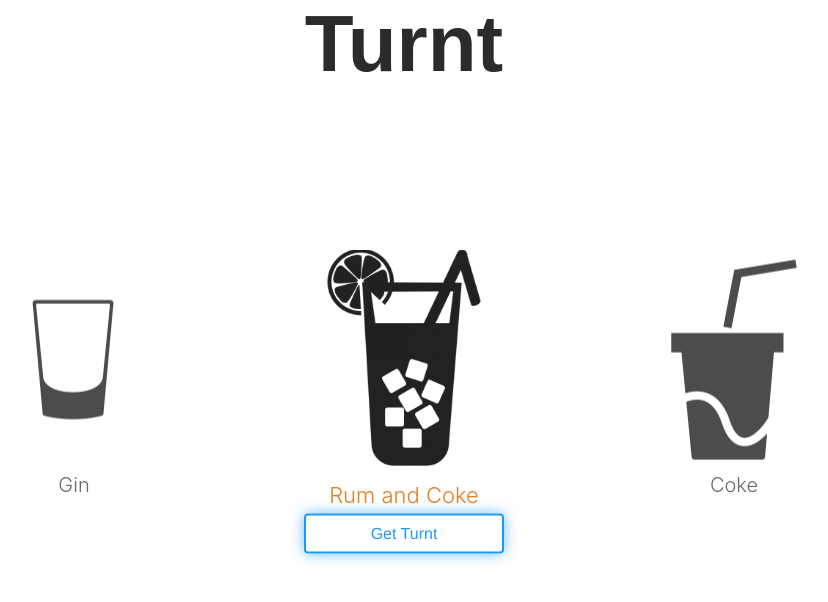
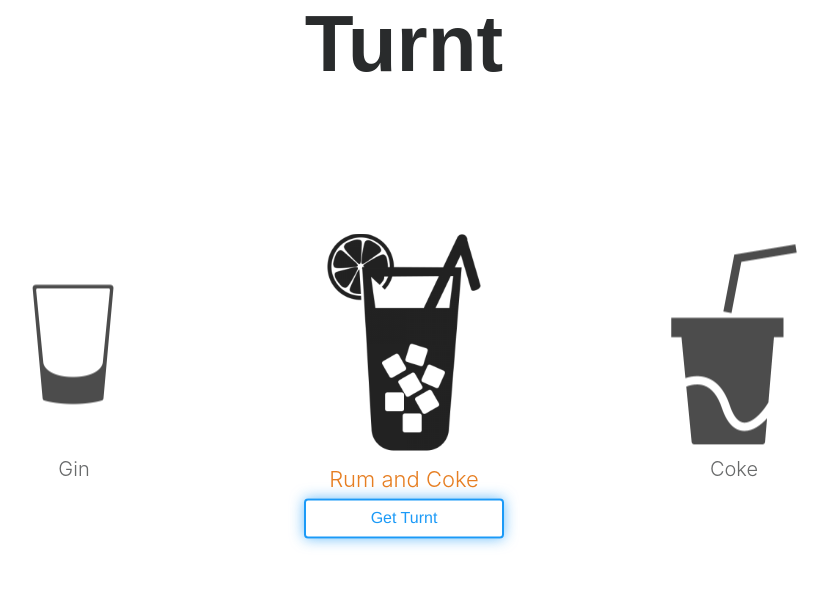
Before and after one commit to izconcept/Turnt, a Flask app: page / in a window 1280 px wide. Shown: the top 602 px of the page, without its empty margins (236-1064 px from the left). Run offline with Flask 2, Linux system fonts and the light colour scheme; some libraries are stand-ins or nearby versions.

Commit message:
icons and stuff

```diff
--- a/app/static/css/style.css
+++ b/app/static/css/style.css
@@ -22,8 +22,8 @@
 
 .center{
     position: relative;
-	top: 40%;
-	transform: translateY(40%);
+	top: 35%;
+	transform: translateY(35%);
 }
 
 #title {
--- a/app/templates/index.html
+++ b/app/templates/index.html
@@ -5,6 +5,13 @@
     <title>Turnt</title>
 
     <meta name="viewport" content="width=device-width, initial-scale=1">
+    <meta name="apple-mobile-web-app-capable" content="yes" />
+
+    <link rel="shortcut icon" type="image/png" href="/static/img/icon.png"/>
+    <link rel="apple-touch-icon" href="/static/img/icon.png">
+    <link rel="apple-touch-icon" sizes="76x76" href="/static/img/icon.png">
+    <link rel="apple-touch-icon" sizes="120x120" href="/static/img/icon.png">
+    <link rel="apple-touch-icon" sizes="152x152" href="/static/img/icon.png">
 
     <link rel="stylesheet" type="text/css" href="/static/css/style.css">
     <link rel="stylesheet" type="text/css" href="/static/css/slick.css">
@@ -55,7 +62,7 @@
             </div>
             {% endfor %}
         </div>
-        <div style="text-align: center">
+        <div style="text-align: center;">
             <a href="#" id="getTurnt" class="button button-glow button-border button-rounded button-primary"
                style="width: 200px; text-align: center;">Get Turnt</a>
         </div>
```
Also changed, not shown: app/static/img/icon.png (added).
